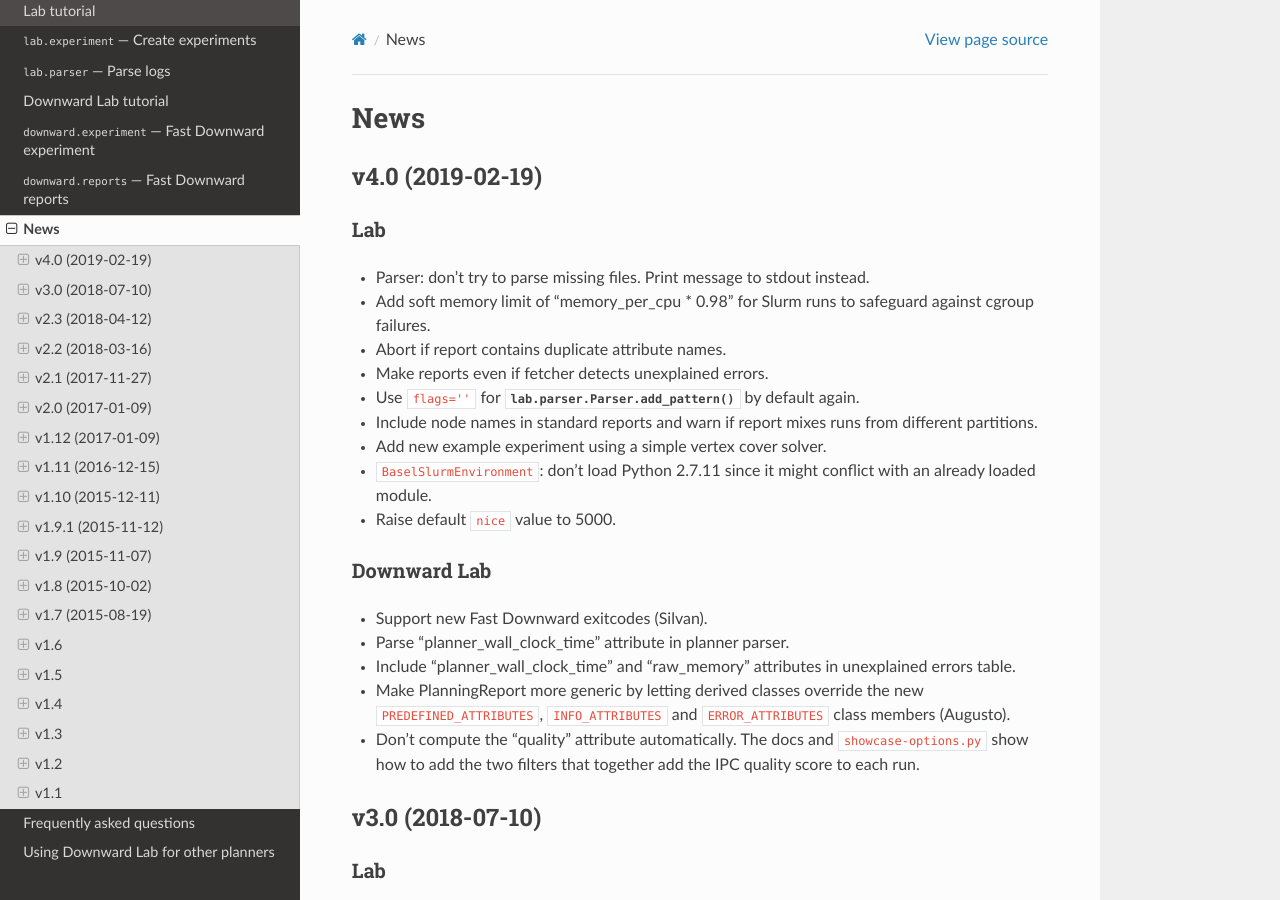
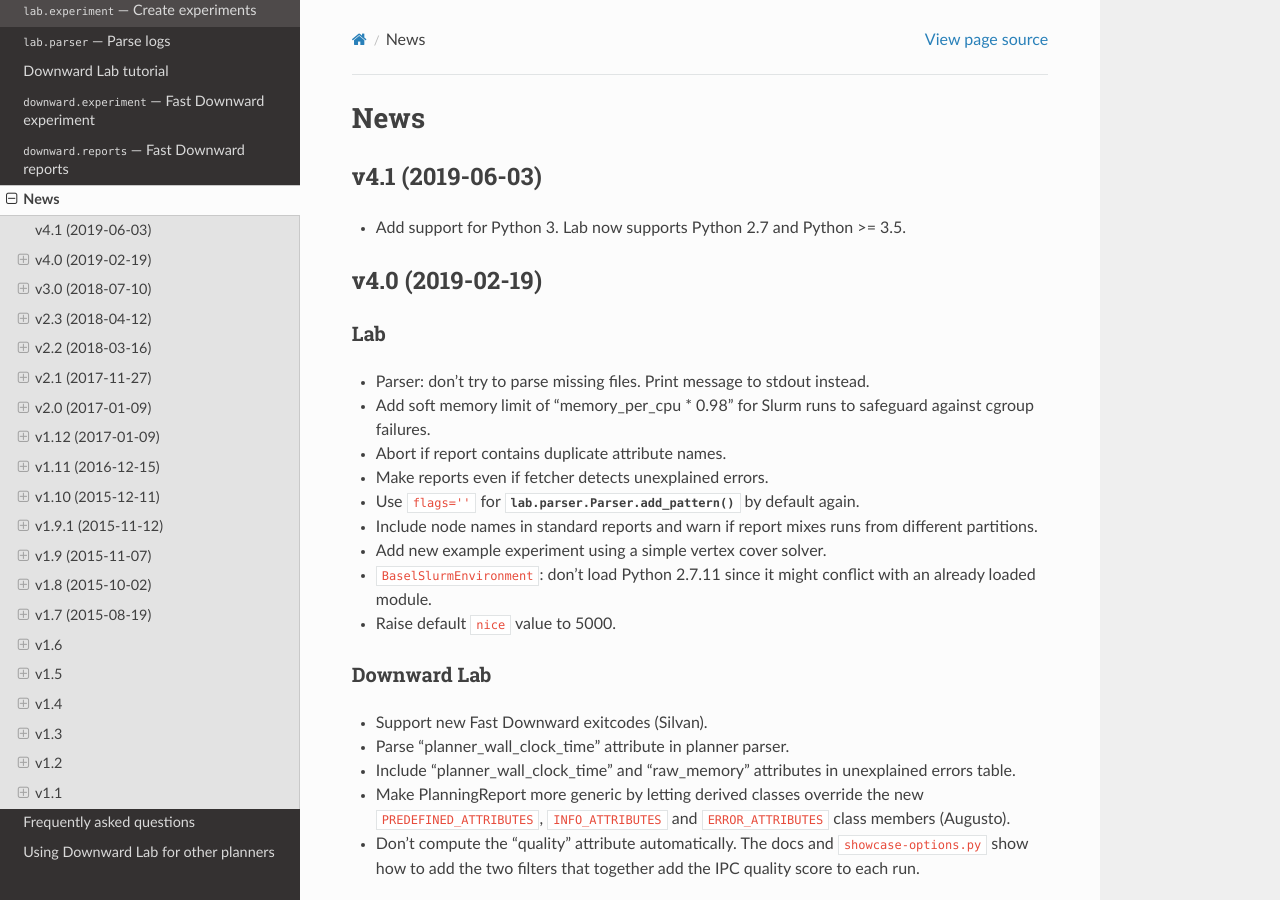
Before and after one commit to aibasel/lab, a Sphinx documentation site: the page built from docs/news.rst, in a window 1280 px wide and 900 px high. Built offline with Sphinx 7.4.7 and the Read the Docs theme 2.0.0, drawn with Linux system fonts in a browser that asks for light colours; pages that are not in the unit, such as notebooks, are missing from menus.

Commit message:
Update news file.

```diff
--- a/docs/news.rst
+++ b/docs/news.rst
@@ -1,5 +1,11 @@
 News
 ====
+
+v4.1 (2019-06-03)
+-----------------
+
+* Add support for Python 3. Lab now supports Python 2.7 and Python >= 3.5.
+
 
 v4.0 (2019-02-19)
 -----------------
```
